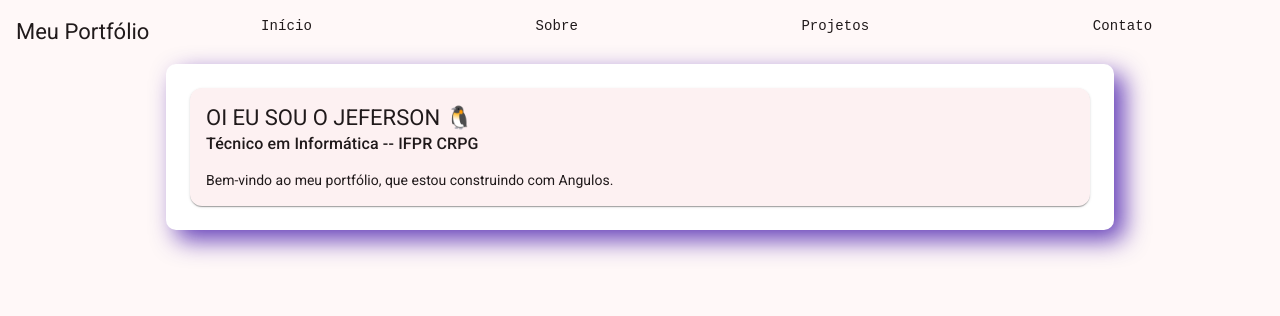
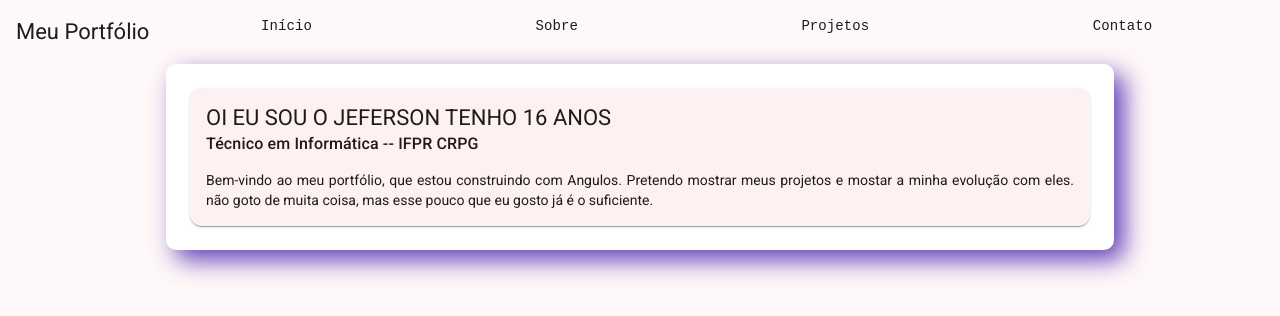
Before and after one commit to JefersonCararo/pequeno-portfolio-angular, an Angular app in the folder portfolio-angular/: page / in a window 1280 px wide. Shown: the top 316 px of the page. Built offline with nearby package versions, Linux system fonts and the light colour scheme.

Commit message:
Aula16: Cria componentes, navegacao com Material e rotas do Portfolio

```diff
--- a/portfolio-angular/src/app/home/home.html
+++ b/portfolio-angular/src/app/home/home.html
@@ -1,9 +1,11 @@
 <mat-card>
     <mat-card-header>
-        <mat-card-title>OI EU SOU O JEFERSON 🐧</mat-card-title>
+        <mat-card-title>OI EU SOU O JEFERSON TENHO 16 ANOS </mat-card-title>
         <mat-card-subtitle>Técnico em Informática -- IFPR CRPG</mat-card-subtitle>
     </mat-card-header>
     <mat-card-content>
-        <p>Bem-vindo ao meu portfólio, que estou construindo com Angulos.</p>
+        <p>Bem-vindo ao meu portfólio, que estou construindo com Angulos.
+            Pretendo mostrar meus projetos e mostar a minha evolução com eles.
+            não goto de muita coisa, mas esse pouco que eu gosto já é o suficiente.</p>
     </mat-card-content>
 </mat-card>
```
